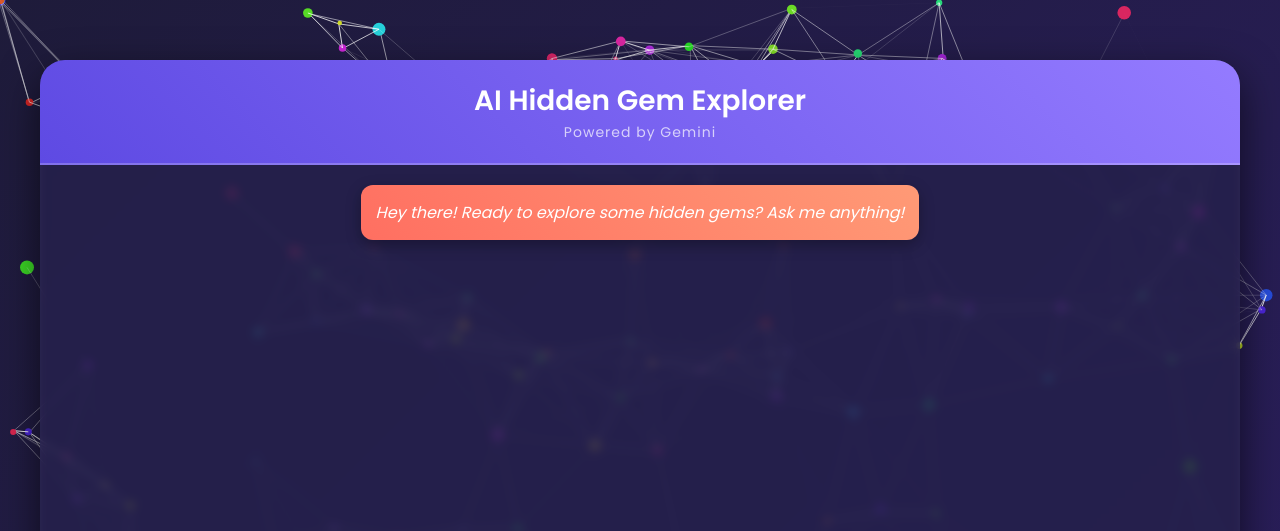
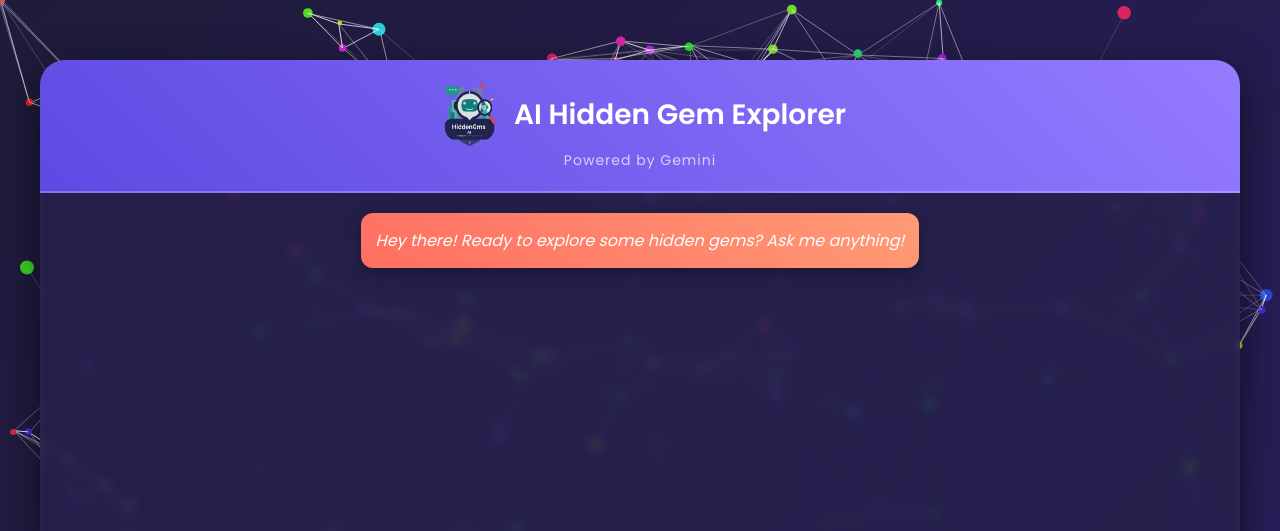
Before and after one commit to RahulRanjan03/Ai-Hidden-Gem-Explorer, a website: page index.html in a window 1280 px wide. Shown: the top 531 px of the page. Drawn offline with Linux system fonts and the light colour scheme.

Commit message:
Add files via upload

```diff
--- a/index.html
+++ b/index.html
@@ -5,11 +5,32 @@
     <meta name="viewport" content="width=device-width, initial-scale=1.0">
     <title>AI Hidden Gem Explorer</title>
     <link rel="stylesheet" href="/style.css">
+    <style>
+        .header {
+            display: flex;
+            flex-direction: column; /* Stack children vertically */
+            align-items: center; /* Center items horizontally */
+            text-align: center; /* Ensure text is centered */
+        }
+        .header .title-section {
+            display: flex;
+            align-items: center; /* Align logo and title horizontally */
+        }
+        .header img {
+            width: 70px; /* Adjust size as needed */
+            height: 70px;
+            margin-right: 10px; /* Space between logo and text */
+            vertical-align: middle; /* Aligns logo vertically with text */
+        }
+    </style>
 </head>
 <body>
     <div class="container">
         <div class="header">
-            <h1>AI Hidden Gem Explorer</h1>
+            <div class="title-section">
+                <img src="img2.png" alt="Logo" onerror="this.src='https://example.com/default-logo.png';"> <!-- Replace with actual logo URL -->
+                <h1>AI Hidden Gem Explorer</h1>
+            </div>
             <p>Powered by Gemini</p>
         </div>
         <div class="chat-area" id="chat-box">
@@ -36,6 +57,21 @@
     </div>
     <canvas id="particle-canvas"></canvas>
     <script src="/script.js"></script>
-    <script>(function(){function c(){var b=a.contentDocument||a.contentWindow.document;if(b){var d=b.createElement('script');d.innerHTML="window.__CF$cv$params={r:'92c0c2631f9a6730',t:'MTc0MzkzNjk5My4wMDAwMDA='};var a=document.createElement('script');a.nonce='';a.src='/cdn-cgi/challenge-platform/scripts/jsd/main.js';document.getElementsByTagName('head')[0].appendChild(a);";b.getElementsByTagName('head')[0].appendChild(d)}}if(document.body){var a=document.createElement('iframe');a.height=1;a.width=1;a.style.position='absolute';a.style.top=0;a.style.left=0;a.style.border='none';a.style.visibility='hidden';document.body.appendChild(a);if('loading'!==document.readyState)c();else if(window.addEventListener)document.addEventListener('DOMContentLoaded',c);else{var e=document.onreadystatechange||function(){};document.onreadystatechange=function(b){e(b);'loading'!==document.readyState&&(document.onreadystatechange=e,c())}}}})();</script>
+    <script>
+        (function(){
+            function c(){
+                var b=a.contentDocument||a.contentWindow.document;
+                if(b){
+                    var d=b.createElement('script');
+                    d.innerHTML="window.__CF$cv$params={r:'92c0c2631f9a6730',t:'MTc0MzkzNjk5My4wMDAwMDA='};var a=document.createElement('script');a.nonce='';a.src='/cdn-cgi/challenge-platform/scripts/jsd/main.js';document.getElementsByTagName('head')[0].appendChild(a);";
+                    b.getElementsByTagName('head')[0].appendChild(d)}
+            }
+            if(document.body){
+                var a=document.createElement('iframe');
+                a.height=1;a.width=1;a.style.position='absolute';a.style.top=0;a.style.left=0;a.style.border='none';a.style.visibility='hidden';
+                document.body.appendChild(a);
+                if('loading'!==document.readyState)c();else if(window.addEventListener)document.addEventListener('DOMContentLoaded',c);else{var e=document.onreadystatechange||function(){};document.onreadystatechange=function(b){e(b);'loading'!==document.readyState&&(document.onreadystatechange=e,c())}}}
+        })();
+    </script>
 </body>
 </html>
```
Also changed, not shown: img2.png (added).
